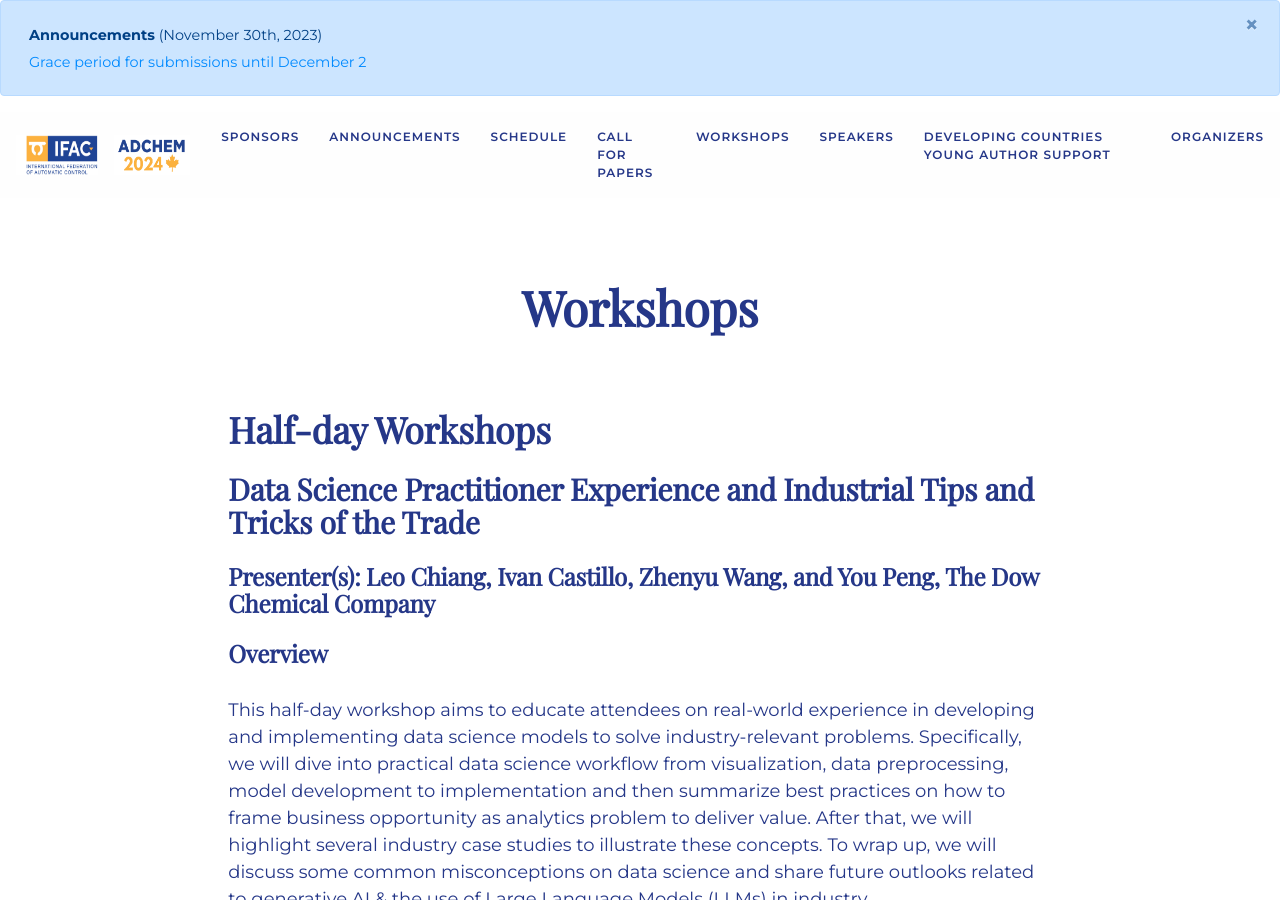
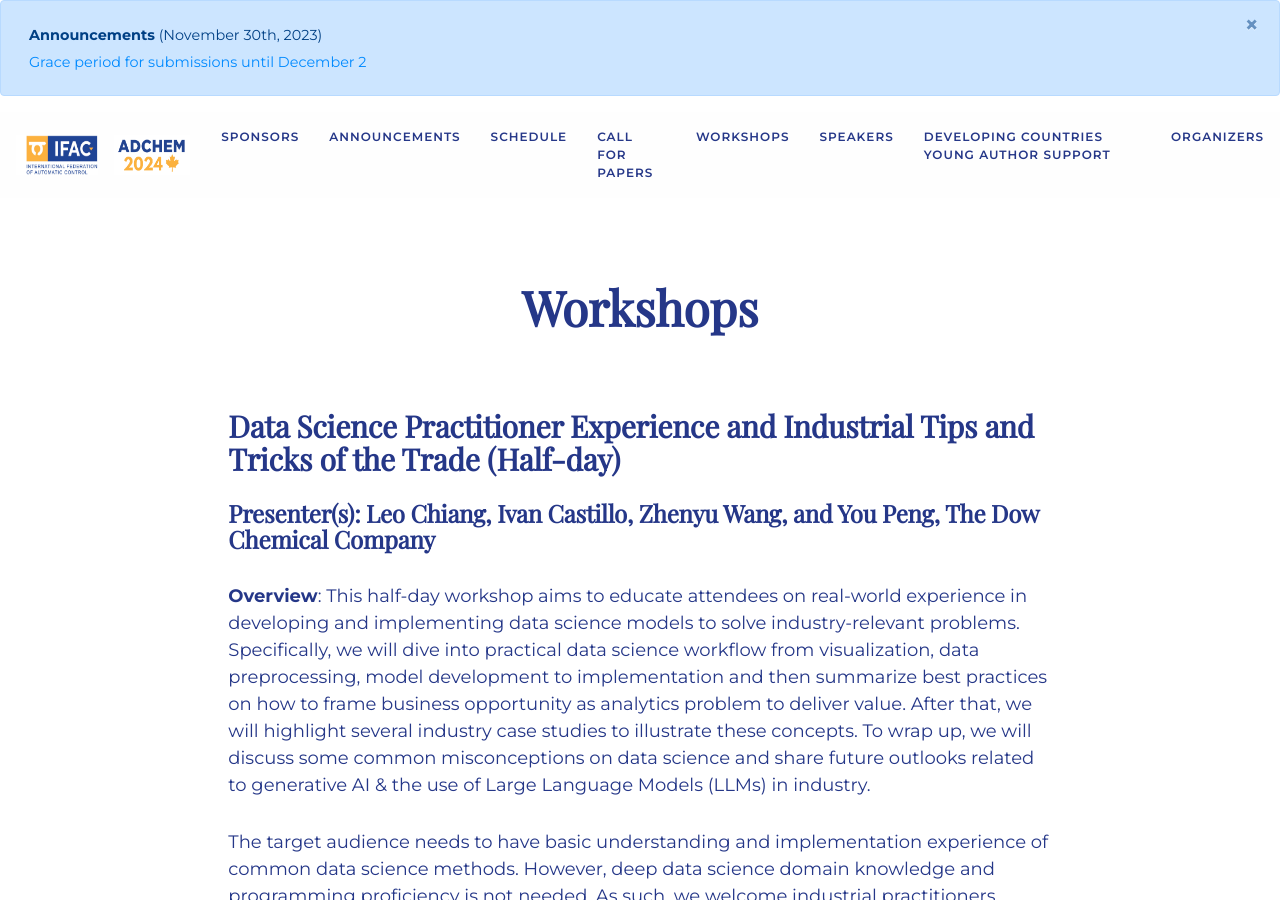
Before and after one commit to daisubc/ADCHEM2024, a Jekyll site: the page built from _pages/workshops.md, in a window 1280 px wide and 900 px high. Built offline with Jekyll 4.4.1, drawn with Linux system fonts in a browser that asks for light colours; nearby versions of some CDN libraries; some web fonts are replaced; some of the changed text lies outside the part shown.

Commit message:
Update workshops.md

```diff
--- a/_pages/workshops.md
+++ b/_pages/workshops.md
@@ -4,13 +4,10 @@
 show-avatar: False
 ---
 
-# Half-day Workshops
-
-## Data Science Practitioner Experience and Industrial Tips and Tricks of the Trade
+## Data Science Practitioner Experience and Industrial Tips and Tricks of the Trade (Half-day)
 ### Presenter(s): Leo Chiang, Ivan Castillo, Zhenyu Wang, and You Peng, The Dow Chemical Company
 
-### Overview
-This half-day workshop aims to educate attendees on real-world experience in developing and implementing data science models to solve industry-relevant problems.  Specifically, we will dive into practical data science workflow from visualization, data preprocessing, model development to implementation and then summarize best practices on how to frame business opportunity as analytics problem to deliver value. After that, we will highlight several industry case studies to illustrate these concepts.  To wrap up, we will discuss some common misconceptions on data science and share future outlooks related to generative AI & the use of Large Language Models (LLMs) in industry.
+**Overview**: This half-day workshop aims to educate attendees on real-world experience in developing and implementing data science models to solve industry-relevant problems.  Specifically, we will dive into practical data science workflow from visualization, data preprocessing, model development to implementation and then summarize best practices on how to frame business opportunity as analytics problem to deliver value. After that, we will highlight several industry case studies to illustrate these concepts.  To wrap up, we will discuss some common misconceptions on data science and share future outlooks related to generative AI & the use of Large Language Models (LLMs) in industry.
 
 The target audience needs to have basic understanding and implementation experience of common data science methods.  However, deep data science domain knowledge and programming proficiency is not needed.  As such, we welcome industrial practitioners, academic researchers and students.
 
```
